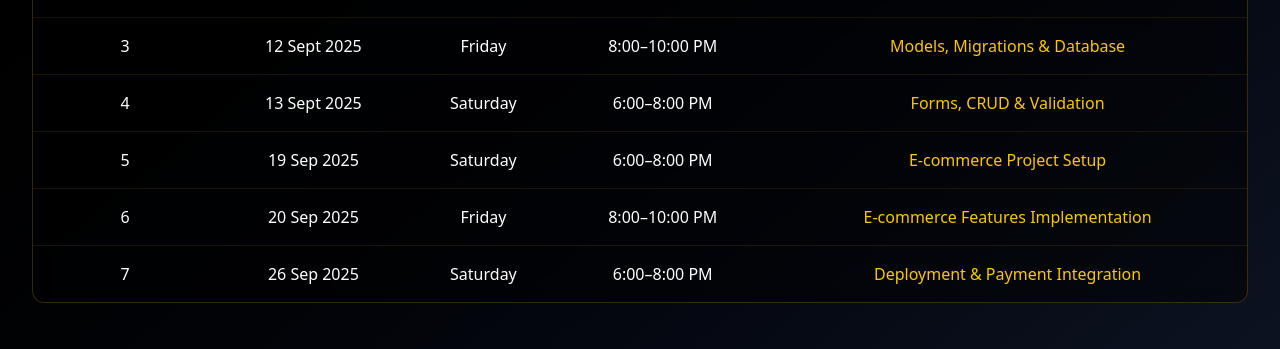
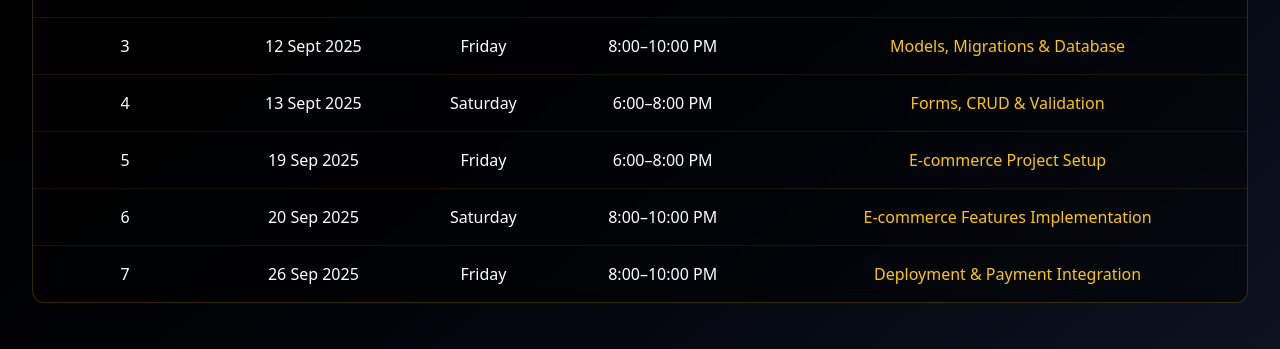
Before and after one commit to Abros3006/django-course, a Next.js app: page / in a window 1280 px wide. Shown: the part 1960-2309 px from the top of the page. Built offline with nearby package versions, Linux system fonts and the light colour scheme.

Commit message:
Update course schedule to correct day of the week for sessions 5, 6, and 7

```diff
--- a/src/app/page.tsx
+++ b/src/app/page.tsx
@@ -305,7 +305,7 @@ export default function Home() {
                   <tr>
                     <td className="p-4 text-center text-white border-b border-yellow-400/10">5</td>
                     <td className="p-4 text-center text-white border-b border-yellow-400/10">19 Sep 2025</td>
-                    <td className="p-4 text-center text-white border-b border-yellow-400/10">Saturday</td>
+                    <td className="p-4 text-center text-white border-b border-yellow-400/10">Friday</td>
                     <td className="p-4 text-center text-white border-b border-yellow-400/10">6:00–8:00 PM</td>
                     <td className="p-4 text-center text-white border-b border-yellow-400/10">
                       <Link href="/modules/ecommerce-project-setup" className="text-yellow-400 hover:text-yellow-300 transition-colors duration-300 font-medium">
@@ -316,7 +316,7 @@ export default function Home() {
                   <tr>
                     <td className="p-4 text-center text-white border-b border-yellow-400/10">6</td>
                     <td className="p-4 text-center text-white border-b border-yellow-400/10">20 Sep 2025</td>
-                    <td className="p-4 text-center text-white border-b border-yellow-400/10">Friday</td>
+                    <td className="p-4 text-center text-white border-b border-yellow-400/10">Saturday</td>
                     <td className="p-4 text-center text-white border-b border-yellow-400/10">8:00–10:00 PM</td>
                     <td className="p-4 text-center text-white border-b border-yellow-400/10">
                       <Link href="/modules/ecommerce-features-implementation" className="text-yellow-400 hover:text-yellow-300 transition-colors duration-300 font-medium">
@@ -327,8 +327,8 @@ export default function Home() {
                   <tr>
                     <td className="p-4 text-center text-white">7</td>
                     <td className="p-4 text-center text-white">26 Sep 2025</td>
-                    <td className="p-4 text-center text-white">Saturday</td>
-                    <td className="p-4 text-center text-white">6:00–8:00 PM</td>
+                    <td className="p-4 text-center text-white">Friday</td>
+                    <td className="p-4 text-center text-white">8:00–10:00 PM</td>
                     <td className="p-4 text-center text-white">
                       <Link href="/modules/deployment-payment-integration" className="text-yellow-400 hover:text-yellow-300 transition-colors duration-300 font-medium">
                         Deployment & Payment Integration
```
